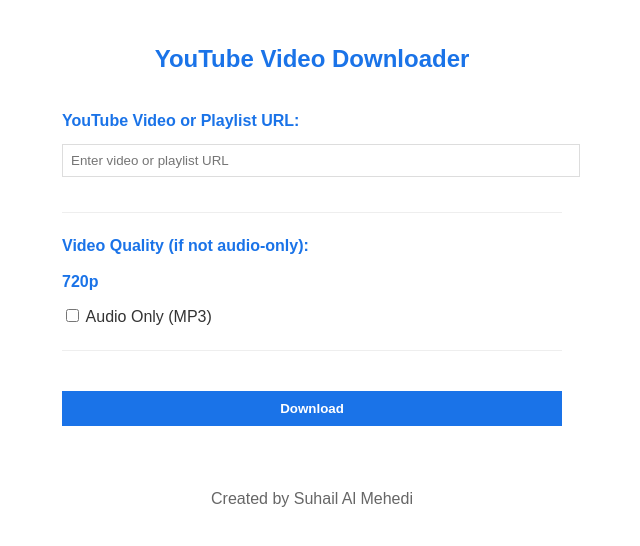
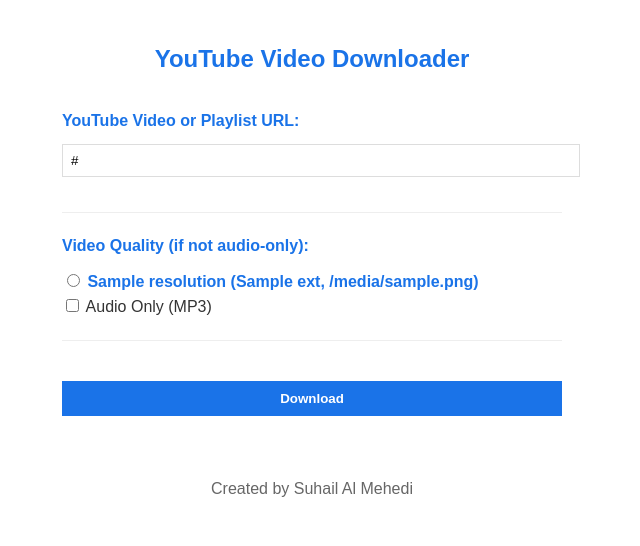
Before and after one commit to Nabil3962/yt-downloader-online, a Flask app: template templates/index.html in a window 1280 px wide. Shown: the top 546 px of the page, without its empty margins (328-968 px from the left). Run offline with Flask 3, Linux system fonts and the light colour scheme; the template is opened without the code that fills it: most values are stand-ins (such as "Sample title", 1, 10 or a date in 2020).

Commit message:
Update index.html

```diff
--- a/templates/index.html
+++ b/templates/index.html
@@ -66,14 +66,24 @@
     <form method="post">
         <div class="section">
             <div class="section-title">YouTube Video or Playlist URL:</div>
-            <input type="text" name="url" placeholder="Enter video or playlist URL" required>
+            <input type="text" name="url" placeholder="Enter video or playlist URL" required value="{{ url if url }}">
         </div>
 
         <hr>
 
         <div class="section">
             <div class="section-title">Video Quality (if not audio-only):</div>
-            <div class="quality-option">720p</div>
+            {% if formats %}
+                {% for f in formats %}
+                    <label class="quality-option">
+                        <input type="radio" name="format_id" value="{{ f.format_id }}">
+                        {{ f.resolution }} ({{ f.ext }}, {{ f.filesize }})
+                    </label><br>
+                {% endfor %}
+            {% else %}
+                <div class="quality-option">Default: 720p</div>
+            {% endif %}
+
             <label>
                 <input type="checkbox" name="audio_only"> Audio Only (MP3)
             </label>
```
